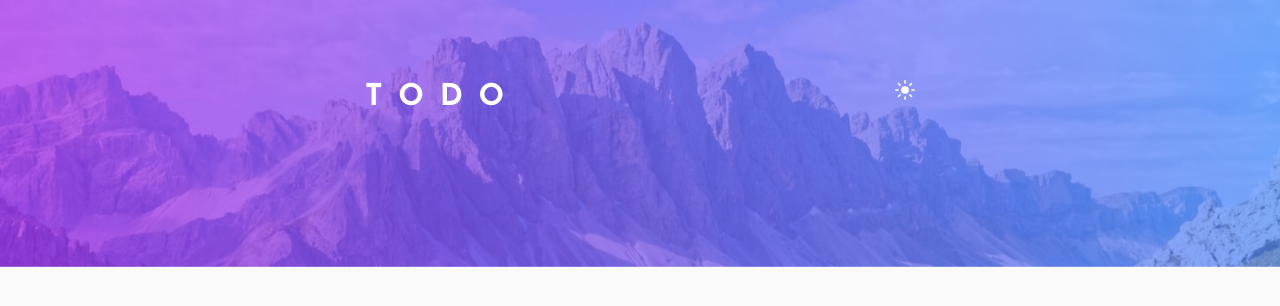
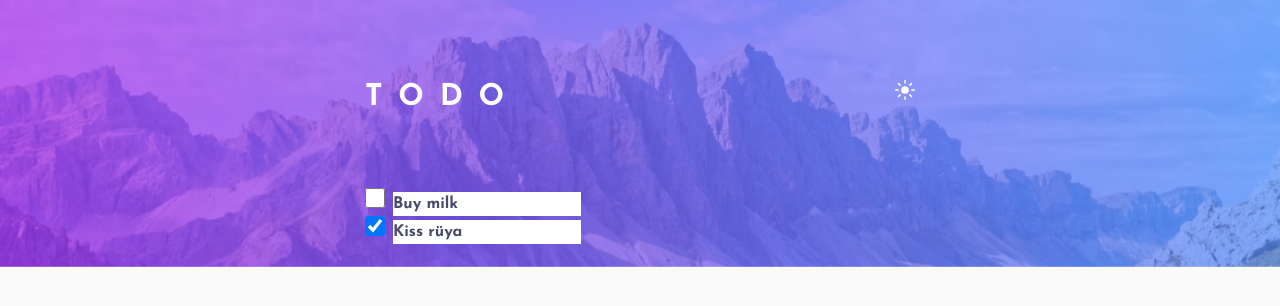
Before and after one commit to egeyil/to-do-app, a Next.js app: page / in a window 1280 px wide. Shown: the top 306 px of the page. Built offline with nearby package versions, Linux system fonts and the light colour scheme.

Commit message:
Add store, todosSlice and initial states and reducers. Update UI, add hooks for redux typesafety and more

```diff
--- a/src/app/page.tsx
+++ b/src/app/page.tsx
@@ -1,12 +1,14 @@
 import Image from "next/image";
-import { Inter } from "next/font/google";
+import {Inter} from "next/font/google";
+import TodoList from "@/features/todo/todoList";
+import TodoProvider from "@/features/todo/todoProvider";
 
-const inter = Inter({ subsets: ["latin"] });
+const inter = Inter({subsets: ["latin"]});
 
 export default function Home() {
   return (
     <article className="z-20 mx-auto mt-20 flex w-full max-w-[550px] flex-col px-4 sm:w-1/2 sm:px-0">
-      <div className="flex w-full items-start justify-between">
+      <div className="flex w-full items-start justify-between mb-12">
         <h1 className="text-3xl font-bold tracking-widest text-white">
           T O D O
         </h1>
@@ -19,9 +21,12 @@ export default function Home() {
           />
         </button>
       </div>
-      <div>
-
-      </div>
+      <TodoProvider>
+        <div className="mb-6">
+          {/*<CreateTodo />*/}
+        </div>
+        <TodoList/>
+      </TodoProvider>
     </article>
   );
 }
--- /dev/null
+++ b/src/features/todo/createTodo.tsx
@@ -0,0 +1,7 @@
+const createTodo = () => {
+  return (
+    <div></div>
+  )
+}
+
+export default createTodo;
--- /dev/null
+++ b/src/features/todo/todo.tsx
@@ -0,0 +1,35 @@
+"use client"
+import {useState} from "react";
+
+const Todo = ({todo}: {
+  todo: {
+    content: string,
+    completed: boolean,
+  }
+}) => {
+  const [content, setContent] = useState(todo.content);
+  const [completed, setCompleted] = useState(todo.completed)
+
+  return (
+    <div className="">
+      <input
+        type="checkbox"
+        className="h-5 w-5 text-blue-600"
+        checked={completed}
+        onChange={() => {
+          setCompleted(!completed);
+        }}
+      />
+      <input
+        type="text"
+        className="ml-2"
+        value={content}
+        onChange={(e) => {
+          setContent(e.target.value);
+        }}
+      />
+    </div>
+  )
+}
+
+export default Todo;
--- /dev/null
+++ b/src/features/todo/todoList.tsx
@@ -0,0 +1,22 @@
+"use client"
+
+import {useAppDispatch, useAppSelector} from "@/lib/hooks"
+import Todo from "@/features/todo/todo";
+import {selectAllTodos} from "@/features/todo/todosSlice";
+
+const TodoList = () => {
+  const todos = useAppSelector(selectAllTodos)
+  const dispatch = useAppDispatch();
+
+  return (
+    <div className="">
+      {todos.map((todo) => {
+        return (
+          <Todo key={todo.id} todo={todo}/>
+        )
+      })}
+    </div>
+  )
+}
+
+export default TodoList
--- /dev/null
+++ b/src/features/todo/todoProvider.tsx
@@ -0,0 +1,11 @@
+'use client';
+import {Provider} from "react-redux";
+import {store} from "@/lib/store";
+
+export default function TodoProvider({children}: { children: React.ReactNode }) {
+  return (
+    <Provider store={store}>
+      {children}
+    </Provider>
+  );
+}
--- /dev/null
+++ b/src/features/todo/todosSlice.ts
@@ -0,0 +1,64 @@
+import {createSlice} from '@reduxjs/toolkit'
+import type { PayloadAction } from '@reduxjs/toolkit'
+import type { RootState } from "@/lib/store"
+
+// // Define a type for the slice state
+// interface TodoState {
+//   content: string,
+//   completed: boolean
+// }
+//
+// // Define the initial state using that type
+// const initialState: TodoState = {
+//   content: "",
+//   completed: false
+// }
+
+// export const todoSlice = createSlice({
+//   name: 'todo',
+//   initialState: {
+//     content: "",
+//     completed: false
+//   },
+//   reducers: {
+//     changeContent: (state, action) => {
+//       state.content = action.payload;
+//     }
+//   }
+// })
+
+// export const {changeContent} = todosSlice.actions
+
+// Define a type for the slice state
+interface Todo {
+  id: string,
+  content: string,
+  completed: boolean
+}
+
+// Define the initial state using that type
+const initialState: Todo[] = [
+  {
+    id: "1",
+    content: "Buy milk",
+    completed: false
+  },
+  {
+    id: "2",
+    content: "Kiss rüya",
+    completed: true
+  }
+]
+
+
+export const todosSlice = createSlice({
+  name: 'todos',
+  initialState: initialState,
+  reducers: {
+
+  }
+})
+
+export const selectAllTodos = (state: RootState) => state.todos
+
+export default todosSlice.reducer
--- /dev/null
+++ b/src/lib/hooks.ts
@@ -0,0 +1,7 @@
+import { useDispatch, useSelector } from 'react-redux'
+import type { TypedUseSelectorHook } from 'react-redux'
+import type { RootState, AppDispatch } from './store'
+
+// Use throughout your app instead of plain `useDispatch` and `useSelector`
+export const useAppDispatch: () => AppDispatch = useDispatch
+export const useAppSelector: TypedUseSelectorHook<RootState> = useSelector
--- /dev/null
+++ b/src/lib/store.ts
@@ -0,0 +1,13 @@
+import { configureStore } from '@reduxjs/toolkit'
+import todosReducer from '@/features/todo/todosSlice'
+
+export const store = configureStore({
+  reducer: {
+    todos: todosReducer
+  }
+})
+
+// Infer the `RootState` and `AppDispatch` types from the store itself
+export type RootState = ReturnType<typeof store.getState>
+// Inferred type: {posts: PostsState, comments: CommentsState, users: UsersState}
+export type AppDispatch = typeof store.dispatch
```
Also changed, not shown: 1 other file (tests, documents, lock files or other folders).
